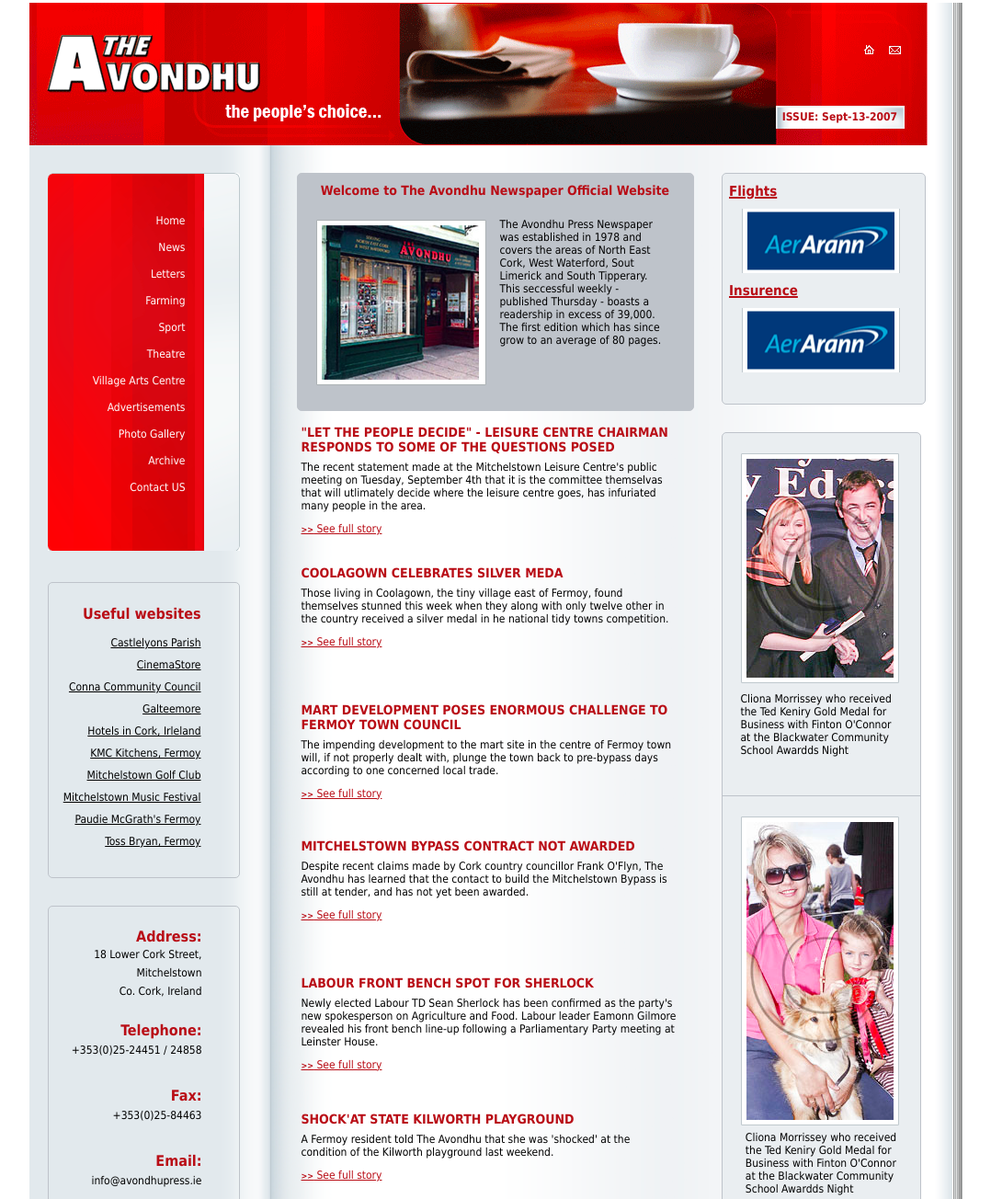
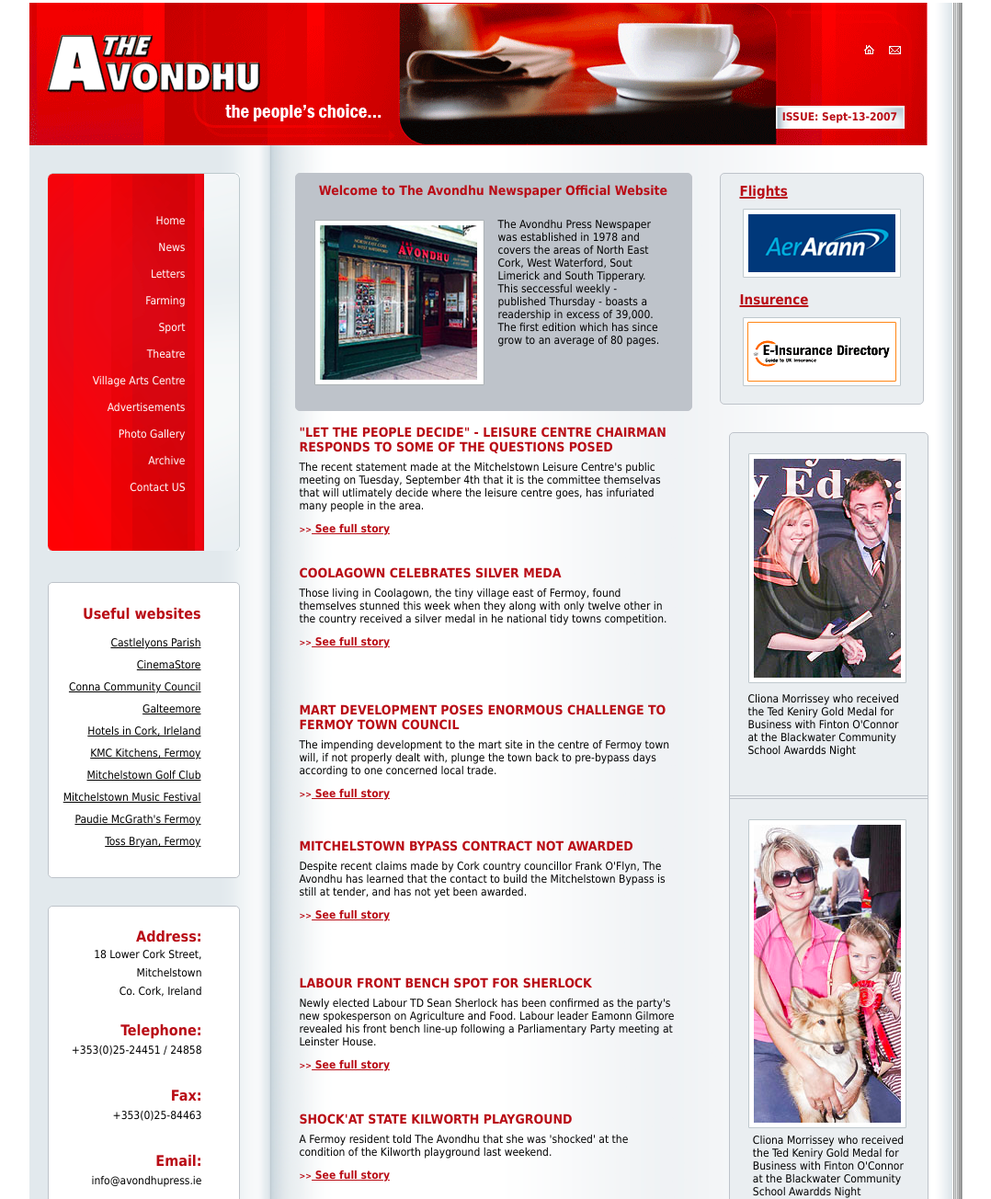
Before and after one commit to Kujjik/avondhu-project, a website built with webpack: page src/index.html in a window 1280 px wide. Shown: the part 7-1311 px from the top of the page at 92% size, without its empty margins (101-1179 px from the left). Built offline with nearby package versions, Linux system fonts and the light colour scheme; files whose address does not match are found by name.

Commit message:
fix right bar, fix underline the link on  the page

```diff
--- a/src/index.html
+++ b/src/index.html
@@ -106,7 +106,7 @@
             <p>The recent statement made at the Mitchelstown Leisure Centre's public
               meeting on Tuesday, September 4th that it is the committee themselvas that will
               utlimately decide where the leisure centre goes, has infuriated many people in the area.
-              <div><a href="#">&nbspSee full story</a></div>
+              <div><a href="#"><span>&nbspSee full story</span></a></div>
             </p>
           </div>
 
@@ -116,7 +116,7 @@
               found themselves stunned this week when they along with only twelve
               other in the country received a silver medal in he national tidy towns
                competition.
-              <div><a href="#">&nbspSee full story</a></div>
+               <div><a href="#"><span>&nbspSee full story</span></a></div>
             </p>
           </div>
 
@@ -125,7 +125,7 @@
             <p>The impending development to the mart site in the centre of Fermoy town
               will, if not properly dealt with, plunge the town back to pre-bypass days
               according to one concerned local trade.
-              <div><a href="#">&nbspSee full story</a></div>
+              <div><a href="#"><span>&nbspSee full story</span></a></div>
             </p>
           </div>
 
@@ -135,7 +135,7 @@
             <p>Despite recent claims made by Cork country councillor Frank O'Flyn,
               The Avondhu has learned that the contact to build the Mitchelstown Bypass
               is still at tender, and has not yet been awarded.
-              <div><a href="#">&nbspSee full story</a></div>
+              <div><a href="#"><span>&nbspSee full story</span></a></div>
             </p>
           </div>
 
@@ -145,7 +145,7 @@
             <p>Newly elected Labour TD Sean Sherlock has been confirmed as the party's new spokesperson
               on Agriculture and Food. Labour leader Eamonn Gilmore revealed his front bench line-up
               following a Parliamentary Party meeting at Leinster House.
-              <div><a href="#">&nbspSee full story</a></div>
+              <div><a href="#"><span>&nbspSee full story</span></a></div>
             </p>
           </div>
 
@@ -153,7 +153,7 @@
             <h3>Shock'At state kilworth playground
             </h3>
             <p>A Fermoy resident told The Avondhu that she was 'shocked' at the condition of the Kilworth playground last weekend.
-              <div><a href="#">&nbspSee full story</a></div>
+              <div><a href="#"><span>&nbspSee full story</span></a></div>
             </p>
           </div>
         </div>
@@ -168,7 +168,7 @@
                   <h3>Flights</h3>
                 </div>
 
-                <div class="link-baneer">
+                <div class="link-baneer back-flight">
                   <a class="link-container" href="#"></a>
                 </div>
               </div>
@@ -179,7 +179,7 @@
                   <h3>Insurence</h3>
                 </div>
 
-                <div class="link-baneer">
+                <div class="link-baneer back-insurence">
                   <a class="link-container" href="#"></a>
                 </div>
 
--- a/src/scss/main.scss
+++ b/src/scss/main.scss
@@ -7,6 +7,7 @@ $h3-content-title: 14px;
 $footer-color-text: #3d3d3db3;
 $footer-text-size: 11px;
 $text-footer-font: Courier;
+$left-menu-color: #ffffff;
 
 body {
   margin: 0 auto;
@@ -143,6 +144,7 @@ li:hover::after {
   border-width: 1px;
   border-color: $border-color;
   border-radius: 5px;
+  background: $left-menu-color;
 
 h3 {
   display: flex;
@@ -193,6 +195,7 @@ li:hover a {
   align-items: end;
   font-family: $main-text-font;
   font-size: $size-main-text;
+  background: $left-menu-color;
 
 h3 {
   color: $title-color;
@@ -298,7 +301,7 @@ li:hover a {
     font-size: $size-main-text;
   }
 
-  div {
+  div{
 
     margin: 0;
     padding: 3px 0 5px 10px;
@@ -307,17 +310,22 @@ li:hover a {
       font-family: $main-text-font;
       color: $title-color;
       font-size: $size-main-text;
+      font-size: 12px;
+      font-weight: bold;
+      text-decoration: none;
     }
 
-    a:before {
+    span {
+      text-decoration: underline;
+    }
+
+    a:before{
       content: ">>";
-      font-size: 9px;
-      font-weight: bold;
-      font-family: $main-text-font;
+      text-decoration: none;
     }
   }
 
-  div:hover a {
+  div:hover span {
     text-decoration: none;
   }
 
@@ -341,10 +349,7 @@ li:hover a {
 
     .link-baneer{
       width:200px;
-      height: 70px;
-      background: url(/src/image/baneer-flights.png);
-      background-repeat: no-repeat;
-      background-position: center;
+      height: 80px;
 
       .link-container{
         display: block;
@@ -353,10 +358,21 @@ li:hover a {
         color: #666;
       }
     }
+    .back-flight {
+      background: url(/src/image/baneer-flights.png);
+      background-repeat: no-repeat;
+      margin-left: 33px;
+    }
+    .back-insurence {
+      background: url(/src/image/banner-insurance.png);
+      background-repeat: no-repeat;
+      margin-left: 33px;
+    }
+
   }
 
   h3 {
-    margin: 0;
+    margin: 0 0 0 30px;
     padding: 10px 0;
     font-family: $main-text-font;
     color: $title-color;
@@ -371,7 +387,7 @@ li:hover a {
   align-items: center;
   width: 215px;
   height: 860px;
-  margin: 30px 0 0 10px;
+  margin: 30px 0 0 20px;
   border: solid;
   border-width: 0.2px;
   border-radius: 5px;
@@ -381,7 +397,7 @@ li:hover a {
 
   .first-news {
     width: 100%;
-    border-bottom: double 1px;
+    border-bottom: double 4px;
     border-color: $border-color;
   }
 
```
Also changed, not shown: dist/index.html, dist/index.js.
